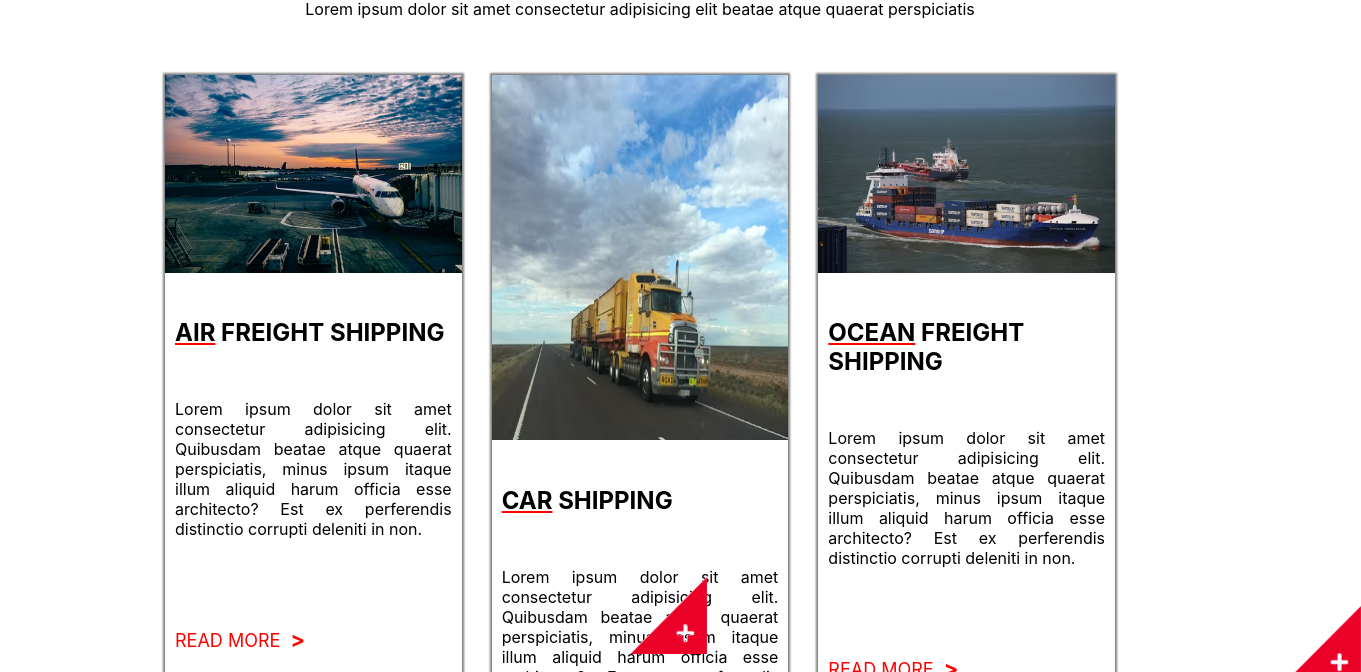
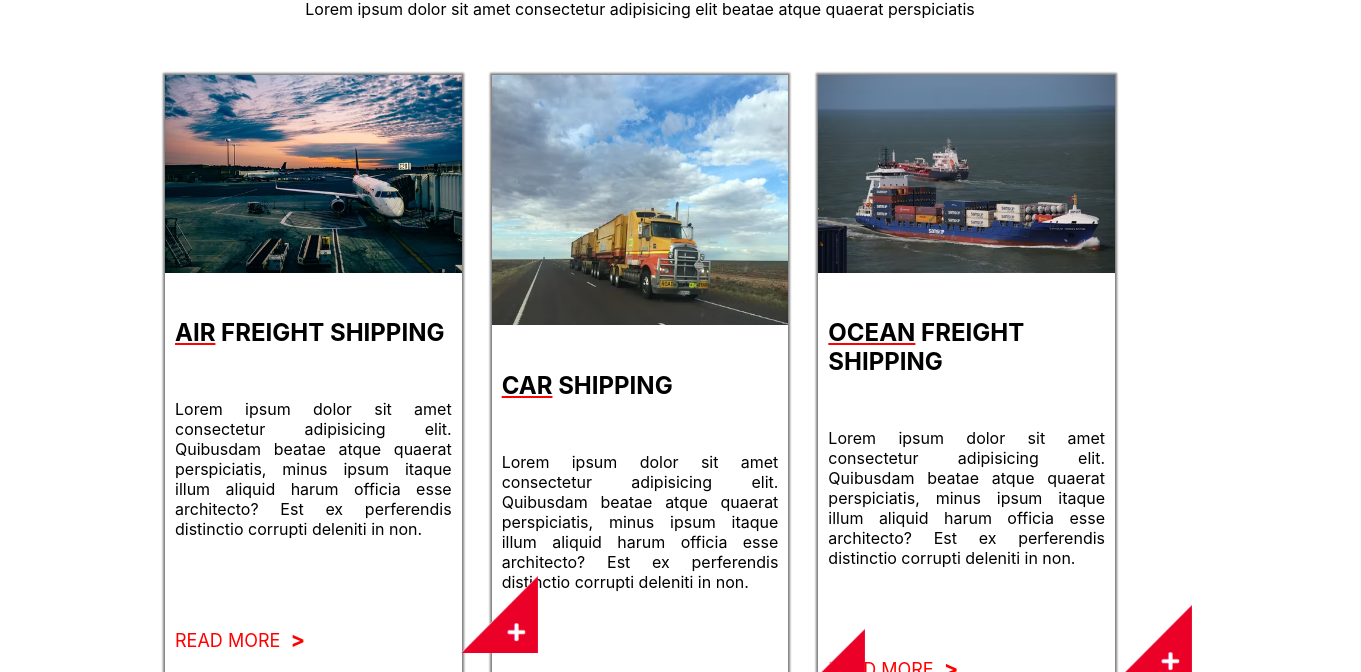
Before and after one commit to sapna2003/Sapna_201520018_live, a plain HTML site: page index.html in a window 1280 px wide. Shown: the part 196-868 px from the top of the page, 1361 px wide, since content can reach past the window. Drawn offline with Linux system fonts and the light colour scheme.

Commit message:
final commit

```diff
--- a/styles.css
+++ b/styles.css
@@ -78,7 +78,7 @@ h1 {
   width: 100%;
 }
 .middle {
-  height: 365px;
+  height: 250px;
 }
 
 h4 {
@@ -112,6 +112,6 @@ footer {
 .plus {
   position: relative;
   max-width: 80px;
-  left: 307px;
-  top: 7px;
+  top: 6px;
+  right: -138px;
 }
```
